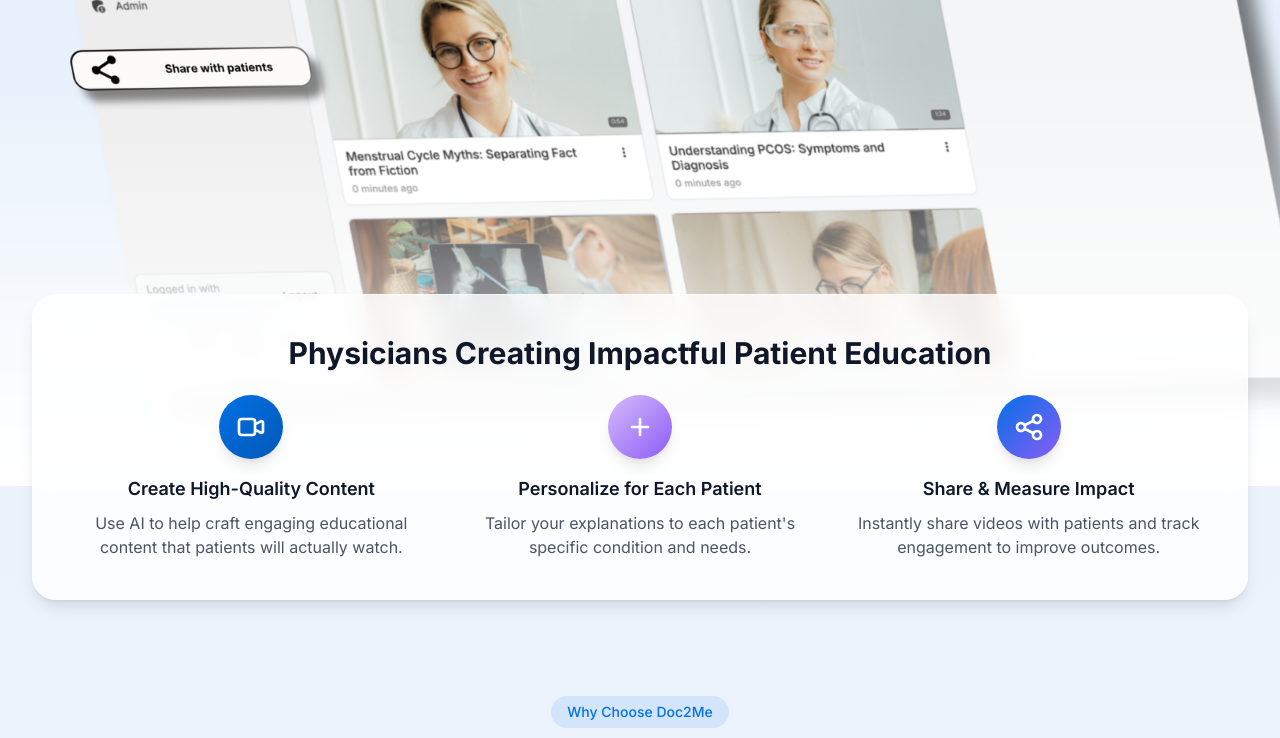
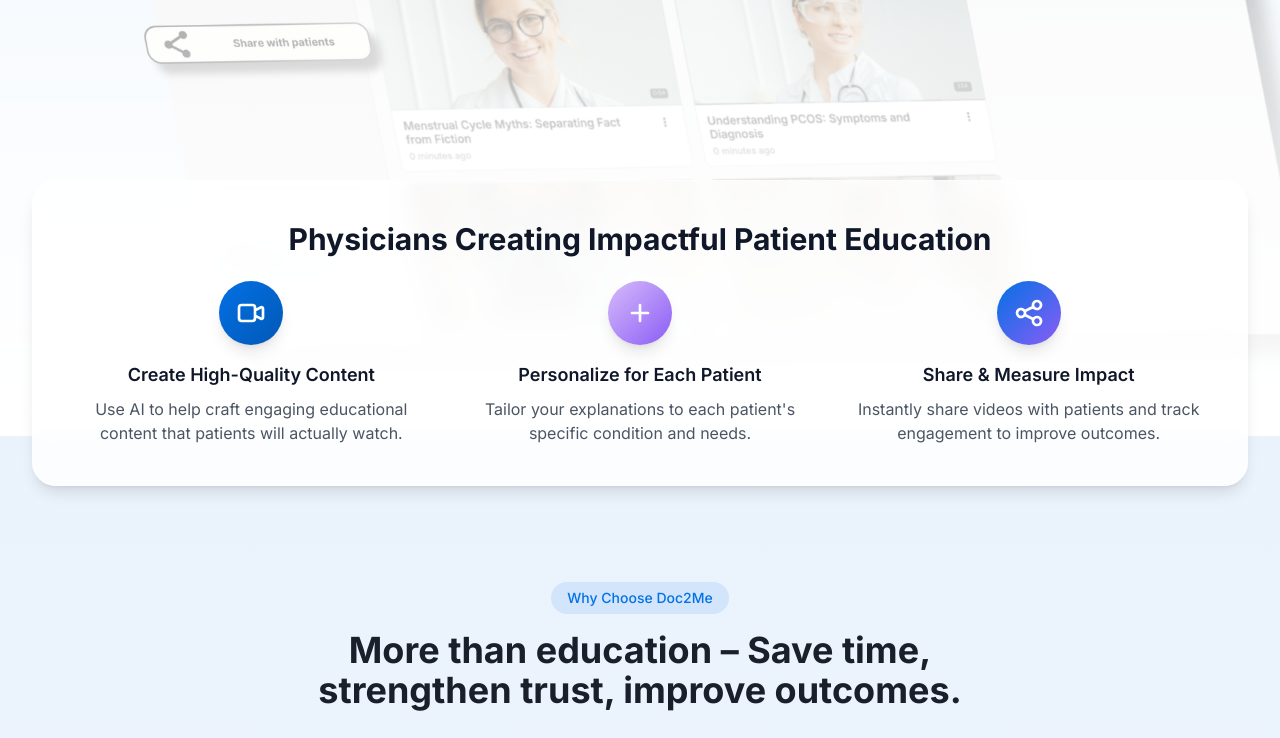
Before and after one commit to danielfemble/doc2me, a React (Vite) app: page / in a window 1280 px wide. Shown: the part 906-1644 px from the top of the page. Built offline with nearby package versions, Linux system fonts and the light colour scheme.

Commit message:
Revert hero image
Revert to the previous hero image.

```diff
--- a/src/components/HeroSection.tsx
+++ b/src/components/HeroSection.tsx
@@ -16,18 +16,20 @@ const HeroSection = () => {
         </div>
       </div>
 
-      {/* Full-width image with improved gradient fadeout - showing full left side */}
+      {/* Full-width image with gradient fadeout - positioned higher with left margin and right overflow */}
       <div className="relative w-full overflow-hidden mt-2">
-        <div className="absolute inset-0 bg-gradient-to-b from-transparent via-transparent to-white"></div>
-        <img
-          src="/lovable-uploads/1359422e-e862-4a96-b9f6-d58cc301a3cc.png"
-          alt="Doc2Me Platform Interface"
-          className="w-full object-cover h-[650px] md:h-[750px] lg:h-[850px]"
-        />
+        <div className="absolute inset-0 bg-gradient-to-b from-transparent via-white/70 to-white"></div>
+        <div className="pl-6 md:pl-12 lg:pl-20">
+          <img
+            src="/lovable-uploads/1359422e-e862-4a96-b9f6-d58cc301a3cc.png"
+            alt="Doc2Me Platform Interface"
+            className="w-[110%] object-cover h-[600px] md:h-[700px] lg:h-[800px]"
+          />
+        </div>
       </div>
 
-      {/* Explanation section positioned lower to give more space to the image */}
-      <div className="container max-w-7xl mx-auto px-4 md:px-8 relative z-10 -mt-24 md:-mt-36 lg:-mt-48">
+      {/* Explanation section positioned to overlap with the fading image */}
+      <div className="container max-w-7xl mx-auto px-4 md:px-8 relative z-10 -mt-32 md:-mt-48 lg:-mt-64">
         <ExplanationSection />
       </div>
     </div>
```
